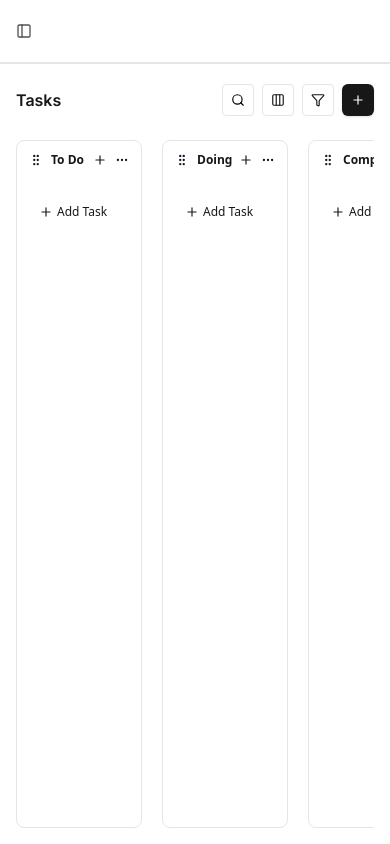
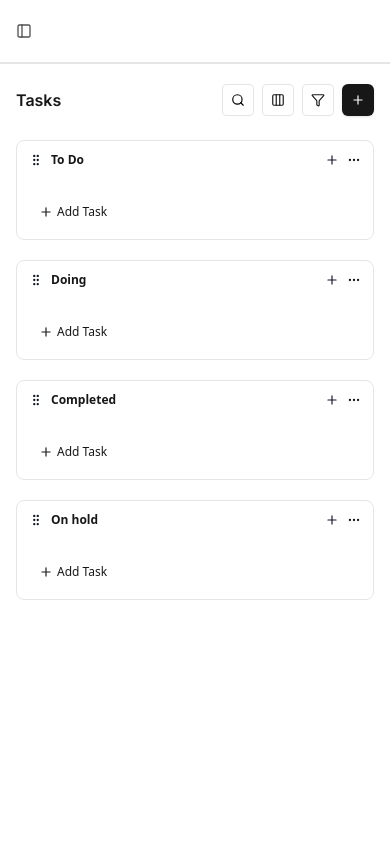
Before and after one commit to MandiraDatta/intenshala-ToDo, a Next.js app in the folder frontend/: page /dashboard in a window 390 px wide. Built offline with nearby package versions, Linux system fonts and the light colour scheme.

Commit message:
feat: implement KanbanColumn component and integrate dynamic task board rendering in dashboard

```diff
--- a/frontend/app/dashboard/page.tsx
+++ b/frontend/app/dashboard/page.tsx
@@ -3,11 +3,24 @@
 import Sidebar from "@/components/sidebar";
 import Navbar from "@/components/navbar";
 import TaskHeader from "@/components/taskHeader";
+import KanbanColumn, { Task } from "@/components/kanbanColumn";
 import { useEffect, useState } from "react";
-import { GripVertical, Plus, MoreHorizontal } from "lucide-react";
+import { X } from "lucide-react";
 
 export default function Dashboard() {
   const [isSidebarOpen, setSidebarOpen] = useState(true);
+
+  // State to manage Add Task form/modal visibility and targeted column ID
+  const [isAddTaskOpen, setIsAddTaskOpen] = useState(false);
+  const [activeColumnId, setActiveColumnId] = useState<string | null>(null);
+
+  // Example column data state
+  const [columns, setColumns] = useState([
+    { id: "todo", title: "To Do", tasks: [] as Task[] },
+    { id: "doing", title: "Doing", tasks: [] as Task[] },
+    { id: "completed", title: "Completed", tasks: [] as Task[] },
+    { id: "on-hold", title: "On hold", tasks: [] as Task[] },
+  ]);
 
   useEffect(() => {
     const mediaQuery = window.matchMedia("(max-width:767px)");
@@ -24,6 +37,26 @@ export default function Dashboard() {
       mediaQuery.removeEventListener("change", handleResize);
     };
   }, []);
+
+  // Opens the Add Task form/modal for the current column
+  const handleAddTask = (columnId?: string) => {
+    if (columnId) {
+      setActiveColumnId(columnId);
+      setIsAddTaskOpen(true);
+      console.log(`Opening Add Task form for column ID: ${columnId}`);
+    }
+  };
+
+  const handleCloseModal = () => {
+    setIsAddTaskOpen(false);
+    setActiveColumnId(null);
+  };
+
+  const handleMoreOptions = (columnId?: string) => {
+    console.log(`More options requested for column: ${columnId}`);
+  };
+
+  const activeColumn = columns.find((c) => c.id === activeColumnId);
 
   return (
     <div className="min-h-screen flex bg-white">
@@ -49,203 +82,68 @@ export default function Dashboard() {
             <TaskHeader />
 
             {/* Main Content Columns */}
-            <div className="w-full h-full flex  gap-5 overflow-x-auto">
-              {/* todo column */}
-              <div className=" w-full flex flex-col gap-5 rounded-lg border border-[#E5E5E5]">
-                <div className="w-full h-[39px] flex  justify-between p-3 ">
-                  {/* left */}
-                  <div className="w-full h-3.5 flex items-center gap-2">
-
-                    {/* Grip */}
-                    <div className="w-3.5 h-3.5 flex items-center justify-center">
-                      <GripVertical className="w-3.5 h-3.5" />
-                    </div>
-
-                    {/* To Do */}
-                    <div className="w-[34px] h-3 flex items-center">
-                      <span className="font-sans text-xs font-semibold leading-3 text-[#171717] whitespace-nowrap">
-                        To Do
-                      </span>
-                    </div>
-
-                    {/* right  */}
-                    <div className="w-9 h-3.5 flex items-center  ml-auto gap-2">
-                      {/* add task */}
-                      <div className="w-3.5 h-3.5 flex items-center justify-center">
-                        <Plus className="w-[61rem] h-[49.25rem] gap-5" />
-                      </div>
-                      {/* filter */}
-                      <div className="w-5 h-3.5 ml-auto flex items-center justify-center">
-                        <span className="font-sans text-xs font-semibold leading-3 text-[#171717] whitespace-nowrap flex items-center justify-center">
-                          <MoreHorizontal className="w-3.5 h-3.5" />
-                        </span>
-                      </div>
-                    </div>
-                  </div>
-                </div>
-                <div className="w-full h-[39px] flex  justify-between px-3">
-                  <div className="w-[5.625rem] h-6 flex items-center gap-1 py-2 px-[0.625rem] text-[#171717]">
-  <div className="w-3.5 h-3.5 flex items-center justify-center">
-    <Plus size={14} />
-  </div>
-
-  <div className="w-[3.375rem] h-4 flex items-center">
-    <span className="font-sans text-xs font-medium leading-4 tracking-normal whitespace-nowrap">
-      Add Task
-    </span>
-  </div>
-</div>
-                </div>
-              </div>
-
-              {/* doing column */}
-              <div className="w-full flex flex-col gap-5 rounded-lg border border-[#E5E5E5]">
-                <div className="w-full h-[39px] flex justify-between p-3">
-                  {/* left */}
-                  <div className="w-full h-3.5 flex items-center gap-2">
-
-                    {/* Grip */}
-                    <div className="w-3.5 h-3.5 flex items-center justify-center">
-                      <GripVertical className="w-3.5 h-3.5" />
-                    </div>
-
-                    {/* Doing */}
-                    <div className="w-[34px] h-3 flex items-center">
-                      <span className="font-sans text-xs font-semibold leading-3 text-[#171717] whitespace-nowrap">
-                        Doing
-                      </span>
-                    </div>
-                    {/* right  */}
-                    <div className="w-9 h-3.5 flex items-center  ml-auto gap-2">
-                      {/* add task */}
-                      <div className="w-3.5 h-3.5 flex items-center justify-center">
-                        <Plus className="w-[61rem] h-[49.25rem] gap-5" />
-                      </div>
-                      {/* filter */}
-                      <div className="w-5 h-3.5 ml-auto flex items-center justify-center">
-                        <span className="font-sans text-xs font-semibold leading-3 text-[#171717] whitespace-nowrap flex items-center justify-center">
-                          <MoreHorizontal className="w-3.5 h-3.5" />
-                        </span>
-                      </div>
-                    </div>
-
-                  </div>
-                </div>
-                <div className="w-full h-[39px] flex justify-between px-3">
-                  <div className="w-[5.625rem] h-6 flex items-center gap-1 py-2 px-[0.625rem] text-[#171717]">
-                    <div className="w-3.5 h-3.5 flex items-center justify-center">
-                      <Plus size={14} />
-                    </div>
-
-                    <div className="w-[3.375rem] h-4 flex items-center">
-                      <span className="font-sans text-xs font-medium leading-4 tracking-normal whitespace-nowrap">
-                        Add Task
-                      </span>
-                    </div>
-                  </div>
-                </div>
-              </div>
-
-              {/* completed column */}
-              <div className="w-full flex flex-col gap-5 rounded-lg border border-[#E5E5E5]">
-                <div className="w-full h-[39px] flex justify-between p-3">
-
-                  {/* left */}
-                  <div className="w-full h-3.5 flex items-center gap-2">
-
-                    {/* Grip */}
-                    <div className="w-3.5 h-3.5 flex items-center justify-center">
-                      <GripVertical className="w-3.5 h-3.5" />
-                    </div>
-
-                    {/* Completed */}
-                    <div className="w-[34px] h-3 flex items-center">
-                      <span className="font-sans text-xs font-semibold leading-3 text-[#171717] whitespace-nowrap">
-                        Completed
-                      </span>
-                    </div>
-                    {/* right  */}
-                    <div className="w-9 h-3.5 flex items-center  ml-auto gap-2">
-                      {/* add task */}
-                      <div className="w-3.5 h-3.5 flex items-center justify-center">
-                        <Plus className="w-[61rem] h-[49.25rem] gap-5" />
-                      </div>
-                      {/* filter */}
-                      <div className="w-5 h-3.5 ml-auto flex items-center justify-center">
-                        <span className="font-sans text-xs font-semibold leading-3 text-[#171717] whitespace-nowrap flex items-center justify-center">
-                          <MoreHorizontal className="w-3.5 h-3.5" />
-                        </span>
-                      </div>
-                    </div>
-
-                  </div>
-                </div>
-                <div className="w-full h-[39px] flex justify-between px-3">
-                  <div className="w-[5.625rem] h-6 flex items-center gap-1 py-2 px-[0.625rem] text-[#171717]">
-                    <div className="w-3.5 h-3.5 flex items-center justify-center">
-                      <Plus size={14} />
-                    </div>
-
-                    <div className="w-[3.375rem] h-4 flex items-center">
-                      <span className="font-sans text-xs font-medium leading-4 tracking-normal whitespace-nowrap">
-                        Add Task
-                      </span>
-                    </div>
-                  </div>
-                </div>
-              </div>
-
-              {/* on hold column */}
-              <div className="w-full flex flex-col gap-5 rounded-lg border border-[#E5E5E5]">
-                <div className="w-full h-[39px] flex justify-between p-3">
-                  {/* left */}
-                  <div className="w-full h-3.5 flex items-center gap-2">
-
-                    {/* Grip */}
-                    <div className="w-3.5 h-3.5 flex items-center justify-center">
-                      <GripVertical className="w-3.5 h-3.5" />
-                    </div>
-
-                    {/* On hold */}
-                    <div className="w-[34px] h-3 flex items-center">
-                      <span className="font-sans text-xs font-semibold leading-3 text-[#171717] whitespace-nowrap">
-                        On hold
-                      </span>
-                    </div>
-                    {/* right  */}
-                    <div className="w-9 h-3.5 flex items-center  ml-auto gap-2">
-                      {/* add task */}
-                      <div className="w-3.5 h-3.5 flex items-center justify-center">
-                        <Plus className="w-[61rem] h-[49.25rem] gap-5" />
-                      </div>
-                      {/* filter */}
-                      <div className="w-5 h-3.5 ml-auto flex items-center justify-center">
-                        <span className="font-sans text-xs font-semibold leading-3 text-[#171717] whitespace-nowrap flex items-center justify-center">
-                          <MoreHorizontal className="w-3.5 h-3.5" />
-                        </span>
-                      </div>
-                    </div>
-
-                  </div>
-                </div>
-                <div className="w-full h-[39px] flex justify-between px-3">
-                  <div className="w-[5.625rem] h-6 flex items-center gap-1 py-2 px-[0.625rem] text-[#171717]">
-                    <div className="w-3.5 h-3.5 flex items-center justify-center">
-                      <Plus size={14} />
-                    </div>
-
-                    <div className="w-[3.375rem] h-4 flex items-center">
-                      <span className="font-sans text-xs font-medium leading-4 tracking-normal whitespace-nowrap">
-                        Add Task
-                      </span>
-                    </div>
-                  </div>
-                </div>
-              </div>
+            <div className="w-full grid grid-cols-1 md:grid-cols-2 lg:grid-cols-4 gap-5">
+              {columns.map((col) => (
+                <KanbanColumn
+                  key={col.id}
+                  id={col.id}
+                  title={col.title}
+                  tasks={col.tasks}
+                  onAddTask={() => handleAddTask(col.id)}
+                  onMoreOptions={() => handleMoreOptions(col.id)}
+                />
+              ))}
             </div>
           </div>
         </div>
       </main>
+
+      {/* Add Task Modal / Form (Opens when handleAddTask is triggered) */}
+      {isAddTaskOpen && (
+        <div className="fixed inset-0 bg-black/40 backdrop-blur-sm z-50 flex items-center justify-center p-4">
+          <div className="bg-white rounded-lg border border-[#E5E5E5] shadow-lg w-full max-w-md p-5 flex flex-col gap-4">
+            <div className="flex items-center justify-between border-b border-[#E5E5E5] pb-3">
+              <h3 className="text-sm font-semibold text-[#171717]">
+                Add Task ({activeColumn?.title || activeColumnId})
+              </h3>
+              <button
+                onClick={handleCloseModal}
+                className="text-[#737373] hover:text-[#171717] transition-colors p-1"
+                type="button"
+                aria-label="Close modal"
+              >
+                <X size={16} />
+              </button>
+            </div>
+
+            <div className="flex flex-col gap-3">
+              <div className="text-xs text-[#737373]">
+                Target Column ID: <span className="font-mono font-medium text-[#171717]">{activeColumnId}</span>
+              </div>
+
+              <div className="flex flex-col gap-1">
+                <label className="text-xs font-medium text-[#171717]">Task Title</label>
+                <input
+                  type="text"
+                  placeholder="Enter task title..."
+                  className="w-full px-3 py-2 text-xs border border-[#E5E5E5] rounded focus:outline-none focus:border-[#171717]"
+                  disabled
+                />
+              </div>
+            </div>
+
+            <div className="flex items-center justify-end gap-2 pt-2 border-t border-[#E5E5E5]">
+              <button
+                onClick={handleCloseModal}
+                type="button"
+                className="px-3 py-1.5 text-xs font-medium text-[#171717] border border-[#E5E5E5] rounded hover:bg-[#F5F5F5] transition-colors"
+              >
+                Cancel
+              </button>
+            </div>
+          </div>
+        </div>
+      )}
     </div>
   );
 }
--- /dev/null
+++ b/frontend/components/kanbanColumn.tsx
@@ -0,0 +1,121 @@
+"use client";
+
+import React from "react";
+import { GripVertical, Plus, MoreHorizontal } from "lucide-react";
+
+export interface Task {
+  id: string | number;
+  title: string;
+  [key: string]: any;
+}
+
+export interface KanbanColumnProps {
+  id?: string;
+  title: string;
+  tasks?: Task[];
+  onAddTask?: (columnId?: string) => void;
+  onMoreOptions?: (columnId?: string) => void;
+  renderTaskCard?: (task: Task) => React.ReactNode;
+  children?: React.ReactNode;
+  className?: string;
+}
+
+export default function KanbanColumn({
+  id,
+  title,
+  tasks = [],
+  onAddTask,
+  onMoreOptions,
+  renderTaskCard,
+  children,
+  className = "",
+}: KanbanColumnProps) {
+  // Shared handler triggered by both the header '+' button and the bottom 'Add Task' button
+  const handleAddTask = () => {
+    if (onAddTask) {
+      onAddTask(id);
+    }
+  };
+
+  return (
+    <div className={`w-full flex flex-col gap-5 rounded-lg border border-[#E5E5E5] ${className}`}>
+      {/* header */}
+      <div className="w-full h-[39px] flex justify-between p-3">
+        {/* left */}
+        <div className="w-full h-3.5 flex items-center gap-2">
+          {/* Grip */}
+          <div className="w-3.5 h-3.5 flex items-center justify-center">
+            <GripVertical className="w-3.5 h-3.5" />
+          </div>
+
+          {/* Title */}
+          <div className="w-[34px] h-3 flex items-center">
+            <span className="font-sans text-xs font-semibold leading-3 text-[#171717] whitespace-nowrap">
+              {title}
+            </span>
+          </div>
+
+          {/* right  */}
+          <div className="w-9 h-3.5 flex items-center ml-auto gap-2">
+            {/* add task (Header + button) */}
+            <div
+              onClick={handleAddTask}
+              className="w-3.5 h-3.5 flex items-center justify-center cursor-pointer"
+            >
+              <Plus className="w-[61rem] h-[49.25rem] gap-5" />
+            </div>
+            {/* filter */}
+            <div
+              onClick={() => onMoreOptions?.(id)}
+              className="w-5 h-3.5 ml-auto flex items-center justify-center cursor-pointer"
+            >
+              <span className="font-sans text-xs font-semibold leading-3 text-[#171717] whitespace-nowrap flex items-center justify-center">
+                <MoreHorizontal className="w-3.5 h-3.5" />
+              </span>
+            </div>
+          </div>
+        </div>
+      </div>
+
+      {/* Add Task row (Bottom button) */}
+      <div className="w-full h-[39px] flex justify-between px-3">
+        <div
+          onClick={handleAddTask}
+          className="w-[5.625rem] h-6 flex items-center gap-1 py-2 px-[0.625rem] text-[#171717] cursor-pointer"
+        >
+          <div className="w-3.5 h-3.5 flex items-center justify-center">
+            <Plus size={14} />
+          </div>
+
+          <div className="w-[3.375rem] h-4 flex items-center">
+            <span className="font-sans text-xs font-medium leading-4 tracking-normal whitespace-nowrap">
+              Add Task
+            </span>
+          </div>
+        </div>
+      </div>
+
+      {/* Task Cards List */}
+      {(children || tasks.length > 0) && (
+        <div className="flex flex-col gap-3 px-3 pb-3">
+          {children
+            ? children
+            : tasks.map((task) =>
+                renderTaskCard ? (
+                  renderTaskCard(task)
+                ) : (
+                  <div
+                    key={task.id}
+                    className="p-3 bg-white rounded-lg border border-[#E5E5E5] shadow-sm flex flex-col gap-2"
+                  >
+                    <span className="text-xs font-medium text-[#171717]">
+                      {task.title}
+                    </span>
+                  </div>
+                )
+              )}
+        </div>
+      )}
+    </div>
+  );
+}
```
